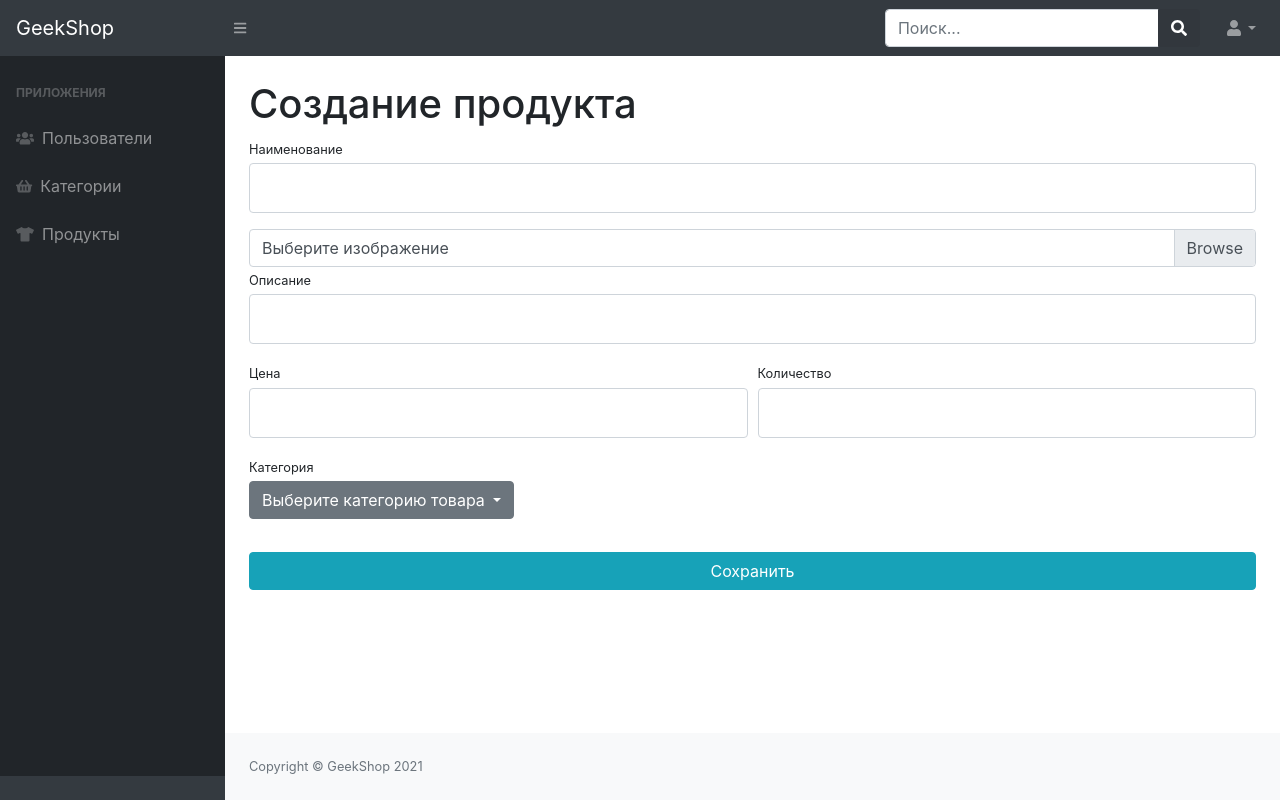
After one commit to karasevvs/geekshop, a Django app: page /admin-staff/products/create/ in a window 1280 px wide. The commit adds this page. Run offline with Django 3.2, Linux system fonts and the light colour scheme; the visitor is signed in with stand-in values (Sample User, id 1); data comes from the database, SQL or seed files in the repository; some libraries are stand-ins or nearby versions.

Commit message:
добавление товара, реализовано не до конца, проблема со списком

```diff
--- a/admins/forms.py
+++ b/admins/forms.py
@@ -1,8 +1,7 @@
 from django import forms
 from users.forms import UserRegistrationForm, UserProfileForm
 from users.models import User
-from products.models import ProductCategory
-from products.forms import ProductCategoryForm
+from products.forms import ProductCategoryForm, ProductForm
 
 class UserAdminRegistrationForm(UserRegistrationForm):
     image = forms.ImageField(widget=forms.FileInput(attrs={'class': 'custom-file-input'}), required=False)
@@ -20,3 +19,11 @@ class UserAdminProfileForm(UserProfileForm):
 class ProductCategoryAdminProfileForm(ProductCategoryForm):
     name = forms.CharField(widget=forms.TextInput(attrs={'class': 'form-control py-4'}))
     description = forms.CharField(widget=forms.TextInput(attrs={'class': 'form-control py-4'}))
+
+
+class ProductAdminProfileForm(ProductForm):
+    image = forms.ImageField(widget=forms.FileInput(attrs={'class': 'custom-file-input'}), required=False)
+
+    class Meta:
+        model = User
+        fields = ('name', 'image', 'description', 'price', 'quantity', 'category')
--- /dev/null
+++ b/admins/templates/admins/admin-products-create.html
@@ -0,0 +1,65 @@
+{% extends 'admins/base.html' %}
+
+{% block content %}
+    <main>
+        <div class="container-fluid">
+            <h1 class="mt-4">Создание продукта</h1>
+            <form action="{% url 'admins:admin_products_create' %}" method="post" enctype="multipart/form-data">
+                {% csrf_token %}
+                <div class="form-row">
+                    <div class="col-lg-12">
+                        <div class="form-group">
+                            <label class="small mb-1" for="{{ form.name.id_for_label }}">Наименование</label>
+                            {{ form.name }}
+                        </div>
+                    </div>
+                    <div class="col-lg-12">
+                        <div class="custom-file">
+                            {{ form.image }}
+                            <label class="custom-file-label" for="{{ form.image.id_for_label }}">
+                                Выберите изображение
+                            </label>
+                        </div>
+                    </div>
+                    <div class="col-lg-12">
+                        <div class="form-group">
+                            <label class="small mb-1" for="{{ form.description.id_for_label }}">Описание</label>
+                            {{ form.description }}
+                        </div>
+                    </div>
+                    <div class="col-lg-6">
+                        <div class="form-group">
+                            <label class="small mb-1" for="{{ form.price.id_for_label }}">Цена</label>
+                            {{ form.price }}
+                        </div>
+                    </div>
+                    <div class="col-lg-6">
+                        <div class="form-group">
+                            <label class="small mb-1" for="{{ form.quantity.id_for_label }}">Количество</label>
+                            {{ form.quantity }}
+                        </div>
+                    </div>
+                    <div class="col-lg-12">
+                        <label class="small mb-1" for="{{ form.category.id_for_label }}">Категория</label>
+                        <div class="dropdown">
+                            <button class="btn btn-secondary dropdown-toggle" type="button" id="dropdownMenuButton"
+                                    data-toggle="dropdown" aria-haspopup="true" aria-expanded="false">
+                                Выберите категорию товара
+                            </button>
+                            <div class="dropdown-menu" aria-labelledby="dropdownMenuButton">
+                                {% for category in categories %}
+                                    <a class="dropdown-item" href="#">{{ category.name }} | {{ category.id }}</a>
+                                {% endfor %}
+                            </div>
+                        </div>
+                    </div>
+                </div>
+                <div class="form-row">
+                    <div class="col-lg-12" style="margin-top: 33px;">
+                        <input class="btn btn-info btn-block" type="submit" value="Сохранить">
+                    </div>
+                </div>
+            </form>
+        </div>
+    </main>
+{% endblock %}
--- a/admins/templates/admins/admin-products-read.html
+++ b/admins/templates/admins/admin-products-read.html
@@ -53,7 +53,7 @@
                     </div>
                 </div>
                 <div class="card-footer">
-                    <a href="#">
+                    <a href="{% url 'admins:admin_products_create' %}">
                         <button class="btn btn-success">Создать продукт</button>
                     </a>
                 </div>
--- a/admins/urls.py
+++ b/admins/urls.py
@@ -1,6 +1,6 @@
 from django.urls import path
 from admins.views import index, admin_users, admin_users_create, admin_users_update, admin_users_remove, admin_category, \
-    admin_category_update, admin_category_remove, admin_category_create, admin_product
+    admin_category_update, admin_category_remove, admin_category_create, admin_product, admin_products_create
 
 app_name = 'admins'
 
@@ -17,5 +17,6 @@ urlpatterns = [
     path('category/remove/<int:pk>/', admin_category_remove, name='admin_category_remove'),
     path('category/create/', admin_category_create, name='admin_category_create'),
 
-    path('product/', admin_product, name='admin_product'),
+    path('products/', admin_product, name='admin_product'),
+    path('products/create/', admin_products_create, name='admin_products_create'),
 ]
--- a/admins/views.py
+++ b/admins/views.py
@@ -1,7 +1,8 @@
 from django.shortcuts import render, HttpResponseRedirect
 from users.models import User
 from products.models import ProductCategory, Product
-from admins.forms import UserAdminRegistrationForm, UserAdminProfileForm, ProductCategoryAdminProfileForm
+from admins.forms import UserAdminRegistrationForm, UserAdminProfileForm, ProductCategoryAdminProfileForm, \
+    ProductAdminProfileForm
 from django.urls import reverse
 from django.contrib.auth.decorators import user_passes_test
 
@@ -119,3 +120,22 @@ def admin_product(request):
         'title': 'Админ-панель - Продукты',
         'products': Product.objects.all()}
     return render(request, 'admins/admin-products-read.html', context)
+
+
+@user_passes_test(lambda u: u.is_staff)
+def admin_products_create(request):
+    if request.method == 'POST':
+        form = ProductAdminProfileForm(data=request.POST, files=request.FILES)
+        if form.is_valid():
+            form.save()
+            return HttpResponseRedirect(reverse('admins:admin_product'))
+        else:
+            print(form.errors)
+    else:
+        form = ProductAdminProfileForm()
+
+    categories = ProductCategory.objects.all()
+    context = {'title': 'Админ-панель - Создание продукта',
+               'form': form,
+               'categories': categories}
+    return render(request, 'admins/admin-products-create.html', context)
--- a/products/forms.py
+++ b/products/forms.py
@@ -1,6 +1,6 @@
 from django import forms
 from products.models import ProductCategory, Product
-from django.contrib.auth.forms import UserChangeForm, UserCreationForm
+from django.contrib.auth.forms import UserChangeForm
 
 class ProductCategoryForm(UserChangeForm):
     name = forms.CharField(widget=forms.TextInput(attrs={'class': 'form-control py-4'}))
@@ -9,3 +9,15 @@ class ProductCategoryForm(UserChangeForm):
     class Meta:
         model = ProductCategory
         fields = ('name', 'description')
+
+
+class ProductForm(UserChangeForm):
+    name = forms.CharField(widget=forms.TextInput(attrs={'class': 'form-control py-4'}))
+    description = forms.CharField(widget=forms.TextInput(attrs={'class': 'form-control py-4'}))
+    price = forms.DecimalField(widget=forms.TextInput(attrs={'class': 'form-control py-4'}))
+    quantity = forms.IntegerField(widget=forms.TextInput(attrs={'class': 'form-control py-4'}))
+    category = forms.IntegerField(widget=forms.TextInput(attrs={'class': 'form-control py-4'}))
+
+    class Meta:
+        model = Product
+        fields = ('name', 'description', 'price', 'quantity', 'category')
```
